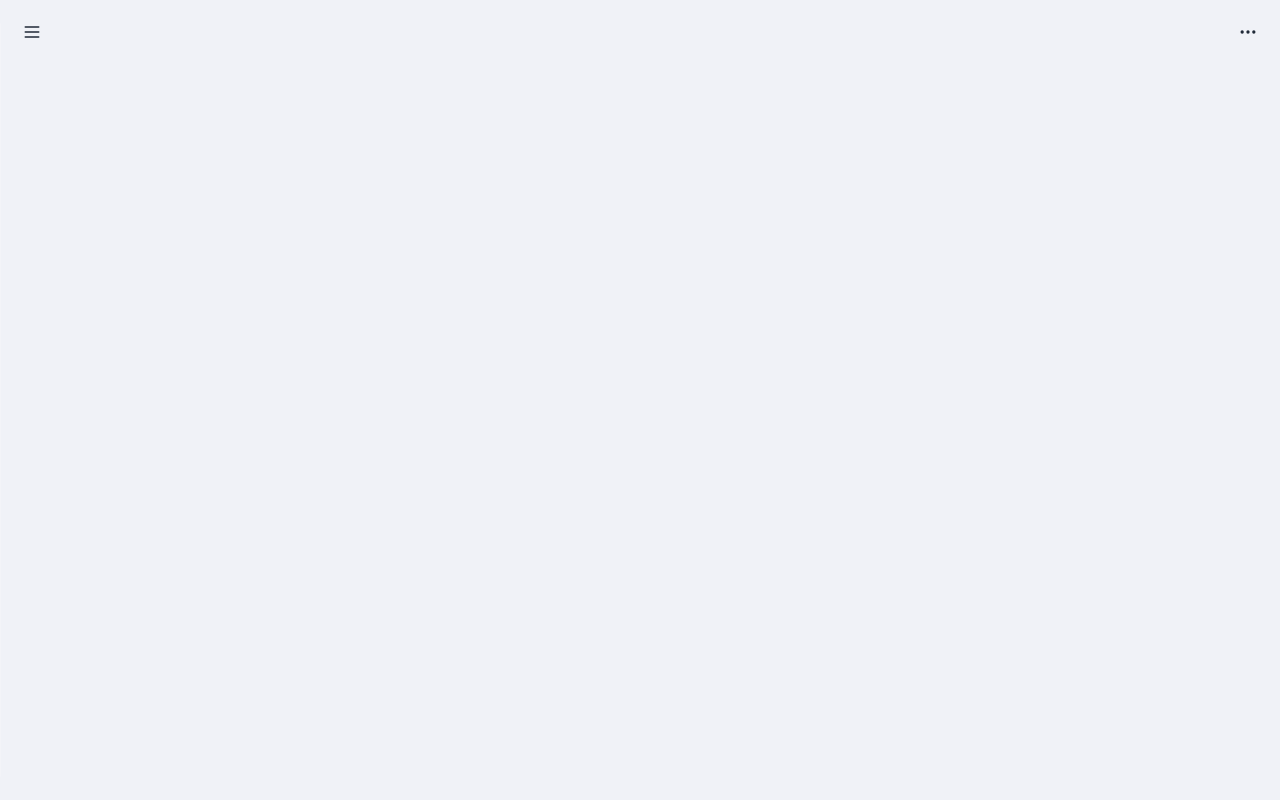
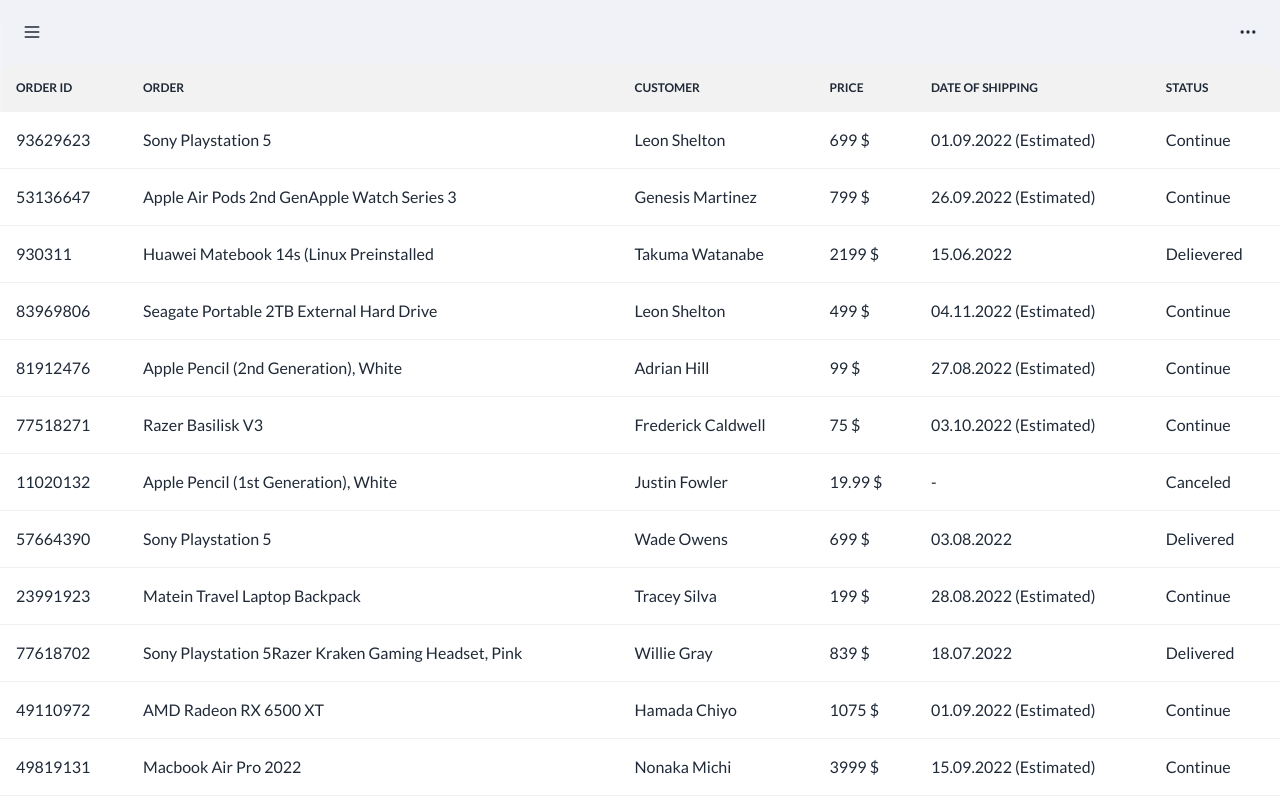
Before and after one commit to artemromaniv/project_admin_dashboard, a React (Vite) app: page /orders in a window 1280 px wide. Built offline with nearby package versions, Linux system fonts and the light colour scheme.

Commit message:
add orders table

```diff
--- a/src/components/Orders.tsx
+++ b/src/components/Orders.tsx
@@ -1,28 +1,33 @@
-import { useState } from 'react';
-
 import {data} from './data/ordersData'
 
-
-
-
 const Orders = () => {
-  const [scrolled, setScrolled] = useState(false);
-
-  const rows = data.map((row) => (
-    <tr key={row.orderID}>
-      <td>{row.orderID}</td>
-      <td>{row.order}</td>
-      <td>{row.deliveryDate}</td>
-      <td>{row.customer}</td>
-      <td>{row.deliveryPricing}</td>
-      <td>{row.deliveryStatus}</td>
-    </tr>
-  ))
-
   return (
-    <div>
-
-    </div>
+    <section className="overflow-x-auto">
+      <table className="table w-full overflow-y-scroll">
+        <thead>
+          <tr>
+            <th>Order ID</th>
+            <th>Order</th>
+            <th>Customer</th>
+            <th>Price</th>
+            <th>Date of Shipping</th>
+            <th>Status</th>
+          </tr>
+        </thead>
+        <tbody>
+          {data.map((order) => (
+            <tr key={order.key}>
+              <td>{order.orderID}</td>
+              <td>{order.order}</td>
+              <td>{order.customer}</td>
+              <td>{order.deliveryPricing}</td>
+              <td>{order.deliveryDate}</td>
+              <td>{order.deliveryStatus}</td>
+            </tr>
+          ))}
+        </tbody>
+      </table>
+    </section>
   )
 }
 
```
